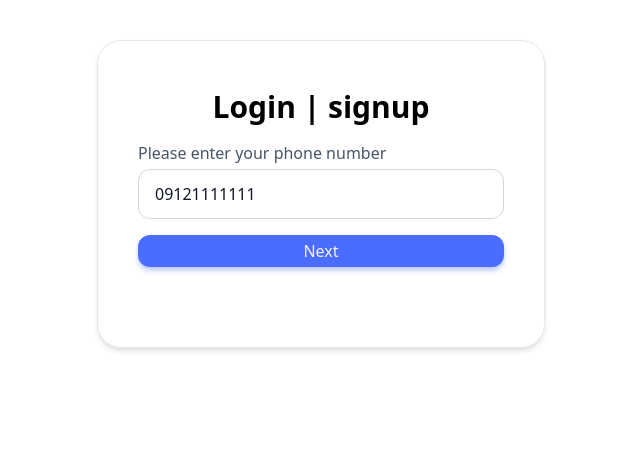
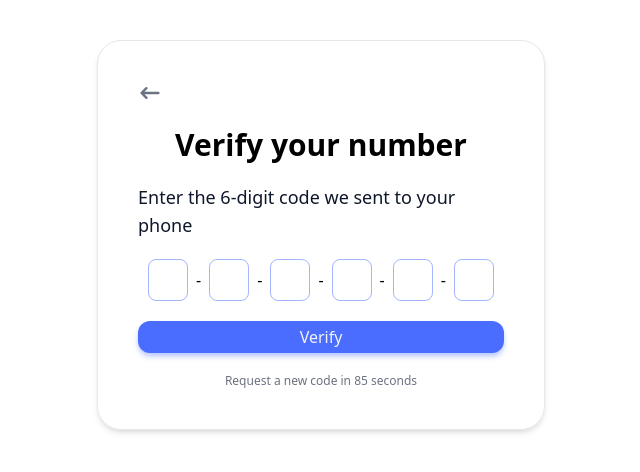
Before and after one commit to ArianMakiabadi/JobHop, a React (Vite) app: page /auth in a window 1280 px wide. Shown: the top 472 px of the page, without its empty margins (351-991 px from the left). Built offline with nearby package versions, Linux system fonts and the light colour scheme.

Commit message:
OTP resend button

```diff
--- a/src/features/authentication/AuthContainer.jsx
+++ b/src/features/authentication/AuthContainer.jsx
@@ -1,22 +1,48 @@
 import { useState } from "react";
 import CheckOTPForm from "./CheckOTPForm";
 import SendOTPForm from "./SendOTPForm";
+import { getOtp } from "../../services/authService";
+import { useMutation } from "@tanstack/react-query";
+import toast from "react-hot-toast";
 
 function AuthContainer() {
-  const [step, setStep] = useState(1);
+  const { isPending: isSendingOtp, mutateAsync } = useMutation({
+    mutationFn: getOtp,
+  });
+
+  const sendOtpHandler = async (e) => {
+    e.preventDefault();
+    try {
+      const data = await mutateAsync({ phoneNumber });
+      toast.success(data.message);
+      setStep(2);
+    } catch (error) {
+      toast.error(error?.response?.data?.message);
+    }
+  };
+
+  const [step, setStep] = useState(2);
   const [phoneNumber, setPhoneNumber] = useState("09121111111");
   const renderStep = () => {
     switch (step) {
       case 1:
         return (
           <SendOTPForm
+            isSendingOtp={isSendingOtp}
+            onSubmit={sendOtpHandler}
             setStep={setStep}
             setPhoneNumber={setPhoneNumber}
             phoneNumber={phoneNumber}
           />
         );
       case 2:
-        return <CheckOTPForm phoneNumber={phoneNumber} />;
+        return (
+          <CheckOTPForm
+            onResendOtp={sendOtpHandler}
+            phoneNumber={phoneNumber}
+            onBack={() => setStep(1)}
+          />
+        );
       default:
         return null;
     }
--- a/src/features/authentication/CheckOTPForm.jsx
+++ b/src/features/authentication/CheckOTPForm.jsx
@@ -1,13 +1,16 @@
 import { useMutation } from "@tanstack/react-query";
-import { useState } from "react";
+import { useEffect, useState } from "react";
 import OTPInput from "react-otp-input";
 import { checkOtp } from "../../services/authService";
 import toast from "react-hot-toast";
+import { HiArrowNarrowLeft } from "react-icons/hi";
+const OTP_RESEND_DELAY = 90;
 
-function CheckOTPForm({ phoneNumber }) {
+function CheckOTPForm({ phoneNumber, onBack, onResendOtp }) {
   const [otp, setOtp] = useState("");
+  const [time, setTime] = useState(OTP_RESEND_DELAY);
 
-  const { data, error, isPending, mutateAsync } = useMutation({
+  const { mutateAsync } = useMutation({
     mutationFn: checkOtp,
   });
 
@@ -24,9 +27,24 @@ function CheckOTPForm({ phoneNumber }) {
     }
   };
 
+  useEffect(() => {
+    const timer =
+      time > 0 && setInterval(() => setTime((prev) => prev - 1), 1000);
+    return () => {
+      if (timer) clearInterval(timer);
+    };
+  }, [time]);
+
   return (
-    <div className="border shadow-md px-10 pb-24 pt-12 w-[28rem] mx-auto rounded-xl">
+    <div className="border shadow-md px-10 pb-10 pt-10 w-[28rem] mx-auto rounded-3xl">
+      <button>
+        <HiArrowNarrowLeft
+          className="w-6 h-6 mb-4 text-secondary-500"
+          onClick={onBack}
+        />
+      </button>
       <form className="space-y-5" onSubmit={checkOtpHandler}>
+        <h2 className="text-center font-bold text-3xl">Verify your number</h2>
         <p className="text-slate-900 text-lg">
           Enter the 6-digit code we sent to your phone
         </p>
@@ -45,6 +63,21 @@ function CheckOTPForm({ phoneNumber }) {
           }}
         />
         <button className="w-full btn btn--primary">Verify</button>
+        <div className="mb-4 text-center text-xs text-secondary-500">
+          {time > 0 ? (
+            <p>Request a new code in {time} seconds</p>
+          ) : (
+            <button
+              className="underline"
+              onClick={(e) => {
+                onResendOtp(e); // calls sendOtpHandler()
+                setTime(OTP_RESEND_DELAY); // resets countdown
+              }}
+            >
+              Get another code?
+            </button>
+          )}
+        </div>
       </form>
     </div>
   );
--- a/src/features/authentication/SendOTPForm.jsx
+++ b/src/features/authentication/SendOTPForm.jsx
@@ -1,30 +1,11 @@
-import { useState } from "react";
 import TextField from "../../UI/TextField";
-import { useMutation } from "@tanstack/react-query";
-import { getOtp } from "../../services/authService";
-import toast from "react-hot-toast";
 import Loading from "../../UI/Loading";
 
-function SendOTPForm({ setStep, setPhoneNumber, phoneNumber }) {
-  const { error, isPending, data, mutateAsync } = useMutation({
-    mutationFn: getOtp,
-  });
-
-  const sendOtpHandler = async (e) => {
-    e.preventDefault();
-    try {
-      const data = await mutateAsync({ phoneNumber });
-      toast.success(data.message);
-      setStep(2);
-    } catch (error) {
-      toast.error(error?.response?.data?.message);
-    }
-  };
-
+function SendOTPForm({ isSendingOtp, onSubmit, setPhoneNumber, phoneNumber }) {
   return (
     <div className="border shadow-md px-10 pb-20 pt-12 w-[28rem] mx-auto rounded-3xl">
       <h2 className="font-bold text-3xl text-center pb-4">Login | signup</h2>
-      <form className="space-y-4" onSubmit={sendOtpHandler}>
+      <form className="space-y-4" onSubmit={onSubmit}>
         <TextField
           onChange={(e) => setPhoneNumber(e.target.value)}
           placeholder={"Phone number"}
@@ -33,7 +14,7 @@ function SendOTPForm({ setStep, setPhoneNumber, phoneNumber }) {
           value={phoneNumber}
         />
         <div>
-          {isPending ? (
+          {isSendingOtp ? (
             <Loading />
           ) : (
             <button type="submit" className="btn btn--primary w-full">
```
